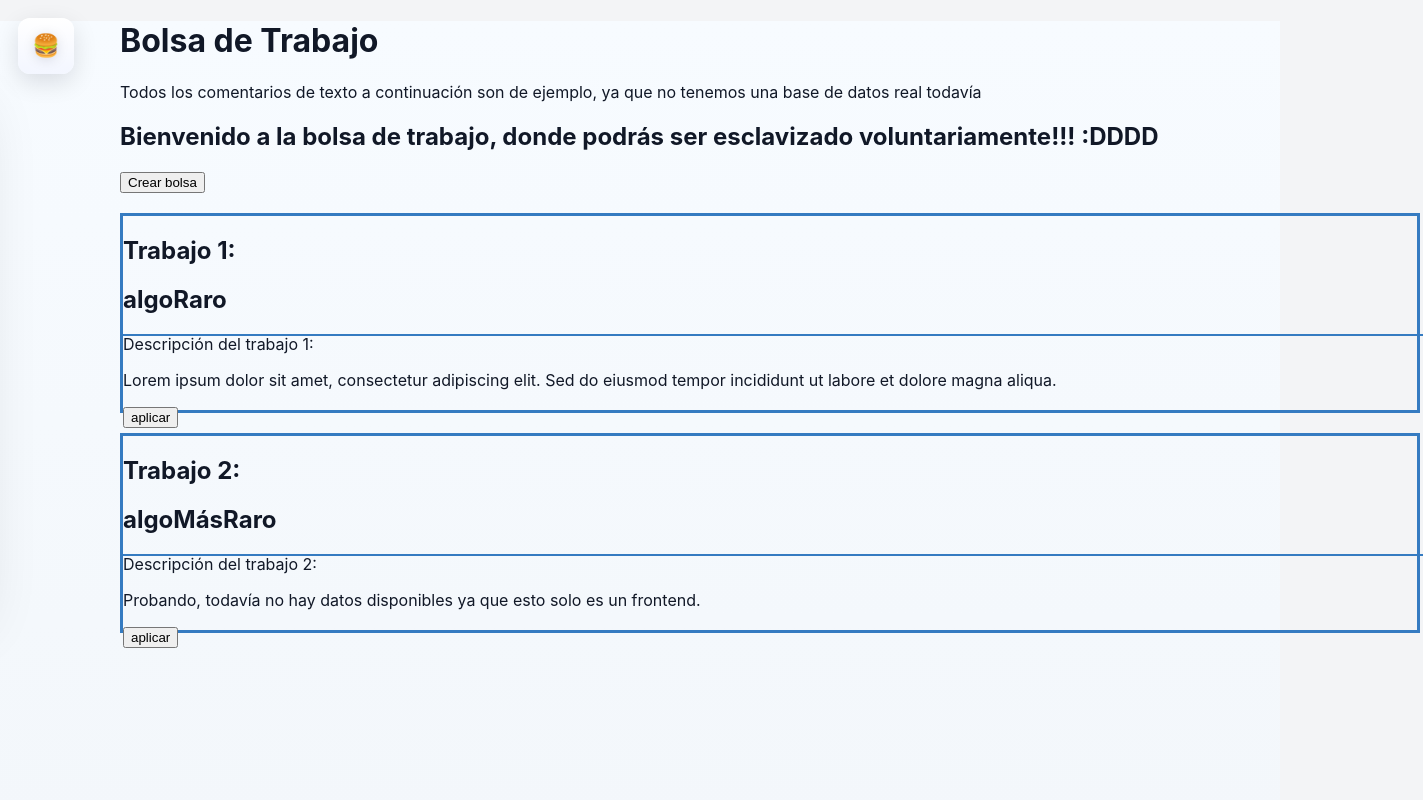
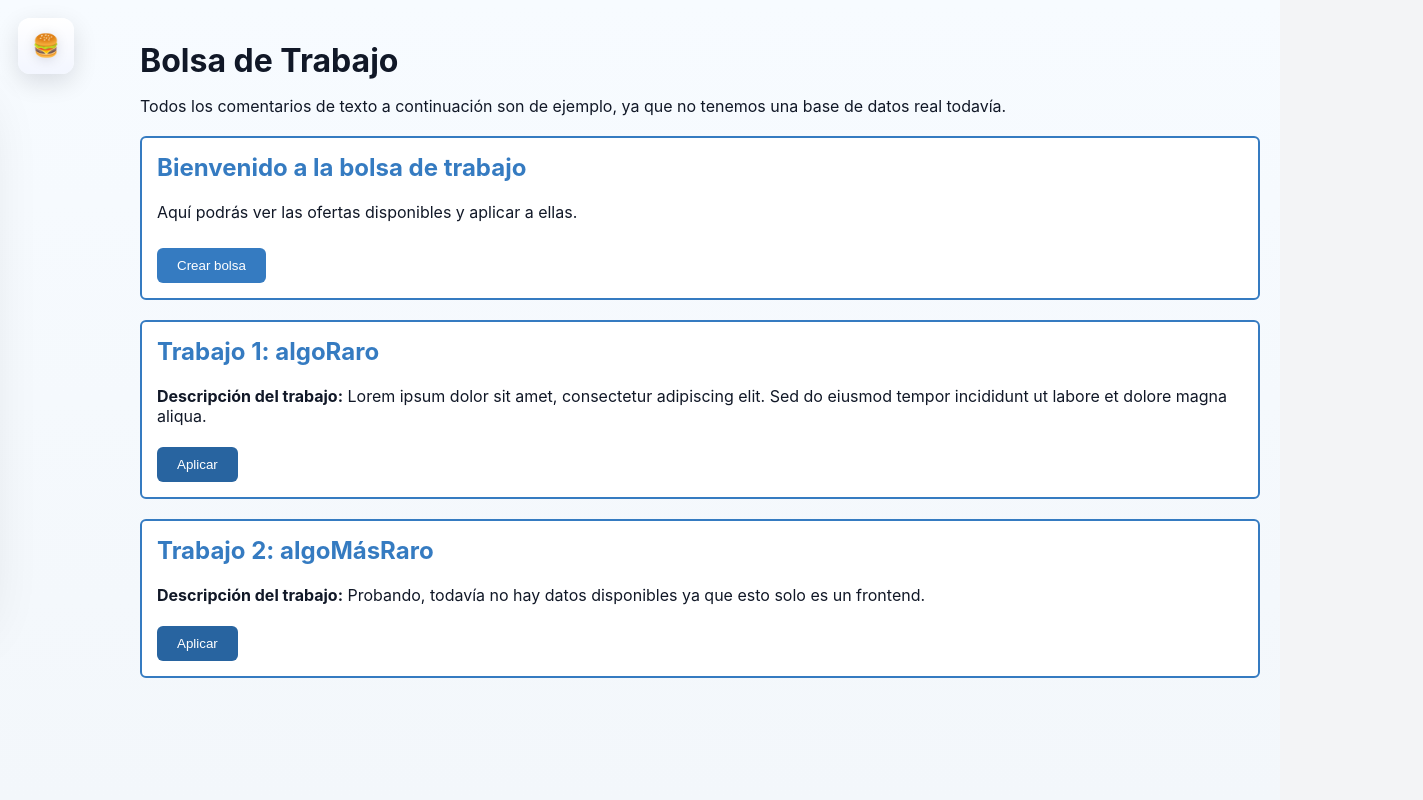
Before and after one commit to afdl59/SistemasWeb, a React (Vite) app in the folder frontend/: page /bolsaTrabajo in a window 1280 px wide. Shown: the top 800 px of the page, 1423 px wide, since content can reach past the window. Built offline with nearby package versions, Linux system fonts and the light colour scheme.

Commit message:
bolsa mejorada

```diff
--- a/frontend/src/views/BolsaTrabajo.css
+++ b/frontend/src/views/BolsaTrabajo.css
@@ -1,25 +1,59 @@
-.bolsaTrabajo-page{ min-height:100vh; background:linear-gradient(180deg,#f7fbff,#f3f7fb); position:relative }
-.bolsaTrabajo-blank{ width:100%; margin-left: 120px;}
-.marcoDeTrabajo {
-  margin-top: 20px;
-  margin-bottom: 20px;
-  width: 1300px;
-  height: 200px;
-  border: 3px solid rgb(53, 123, 193);
+.bolsaTrabajo-page {
+  min-height:100vh;
+  background:linear-gradient(180deg,#f7fbff,#f3f7fb);
+  display: flex;
+}
 
+.bolsaTrabajo-content {
+  width:100%;
+  margin-left:120px;
+  padding:20px;
 }
-.linea {
-  border: none;
-  height: 2px;
-  background-color: rgb(53, 123, 193);
-  width: 1300px;
-  margin: 20px 0;
+
+h1 {
+  margin-bottom:10px;
 }
-.botonBolsa {
-  background-color: rgb(53, 123, 193);
-  color: white;
-  position: right;
-  padding: 10px 20px;
+
+/* Reutilizando apariencia del manual */
+.manual-section {
+  border:2px solid rgb(53,123,193);
+  padding:15px;
+  margin:20px 0;
+  background:white;
+  border-radius:8px;
 }
-.oculto{ display: none; }
-.visible{ display: block; }
+
+.manual-section h2 {
+  color:rgb(53,123,193);
+  margin-top:0;
+}
+
+.btn-primary {
+  background-color:rgb(53,123,193);
+  color:white;
+  padding:10px 20px;
+  border:none;
+  border-radius:6px;
+  cursor:pointer;
+  margin-top:10px;
+}
+
+.btn-secondary {
+  background:rgb(40,100,160);
+  color:white;
+  padding:10px 20px;
+  border:none;
+  border-radius:6px;
+  cursor:pointer;
+  margin-top:5px;
+}
+
+.message {
+  margin-top:10px;
+  color:green;
+  font-weight:bold;
+}
+
+/* Visibilidad mensaje */
+.oculto{ display:none }
+.visible{ display:block }
--- a/frontend/src/views/BolsaTrabajo.jsx
+++ b/frontend/src/views/BolsaTrabajo.jsx
@@ -1,7 +1,6 @@
 import React from 'react'
 import SideMenu from '../components/SideMenu'
 import './BolsaTrabajo.css'
-
 
 export default function BolsaTrabajo() {
 
@@ -17,36 +16,35 @@ export default function BolsaTrabajo() {
 
   return(
     <div className="bolsaTrabajo-page">
-
       <SideMenu />
 
-          <div className="bolsaTrabajo-blank">
-              <h1>Bolsa de Trabajo</h1><p> Todos los comentarios de texto a continuación son de ejemplo, ya que no tenemos una base de datos real todavía</p>
-              <h2>Bienvenido a la bolsa de trabajo, donde podrás ser esclavizado voluntariamente!!! :DDDD</h2>
-              <button id="btn" onclick={funcbtn} >Crear bolsa</button>
-              <p className='oculto' id="mensaje">La bolsa fue creada con exito</p>
+      <div className="bolsaTrabajo-content">
 
+        <h1>Bolsa de Trabajo</h1>
+        <p>Todos los comentarios de texto a continuación son de ejemplo, ya que no tenemos una base de datos real todavía.</p>
 
-
-              <div className="marcoDeTrabajo">
-                <h2>Trabajo 1: </h2><h2>algoRaro</h2>
-                <div className="linea">
-                  <p>Descripción del trabajo 1:</p><p> Lorem ipsum dolor sit amet, consectetur adipiscing elit. Sed do eiusmod tempor incididunt ut labore et dolore magna aliqua.</p>
-                  <button>aplicar</button>
-                </div>
+        <div className="manual-section">
+          <h2>Bienvenido a la bolsa de trabajo</h2>
+          <p>Aquí podrás ver las ofertas disponibles y aplicar a ellas.</p>
+          <button id="btn" className="btn-primary" onClick={funcbtn}>Crear bolsa</button>
+          <p className='oculto message' id="mensaje">La bolsa fue creada con éxito ✅</p>
         </div>
 
-              <div className="marcoDeTrabajo">
-                <h2>Trabajo 2: </h2><h2>algoMásRaro</h2>
-                <div className="linea">
-                  <p>Descripción del trabajo 2: </p><p> Probando, todavía no hay datos disponibles ya que esto solo es un frontend.</p>
-                  <button>aplicar</button>
-                </div>
+        {/* Trabajo 1 */}
+        <div className="manual-section">
+          <h2>Trabajo 1: algoRaro</h2>
+          <p><strong>Descripción del trabajo:</strong> Lorem ipsum dolor sit amet, consectetur adipiscing elit. Sed do eiusmod tempor incididunt ut labore et dolore magna aliqua.</p>
+          <button className="btn-secondary">Aplicar</button>
         </div>
 
-
+        {/* Trabajo 2 */}
+        <div className="manual-section">
+          <h2>Trabajo 2: algoMásRaro</h2>
+          <p><strong>Descripción del trabajo:</strong> Probando, todavía no hay datos disponibles ya que esto solo es un frontend.</p>
+          <button className="btn-secondary">Aplicar</button>
         </div>
 
       </div>
+    </div>
   )
 }
```
Lines whose indentation alone changed are shown as unchanged.
